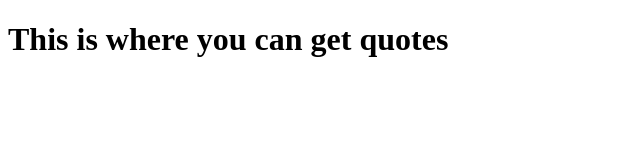
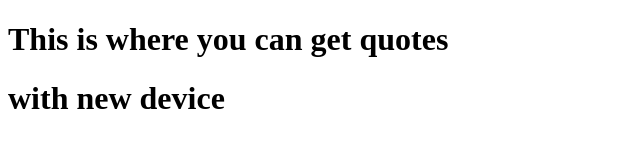
Before and after one commit to ahmad-m16/quotes, a plain HTML site: page index.html in a window 1280 px wide. Shown: the whole page, without its empty margins (0-640 px from the left). Drawn offline with Linux system fonts and the light colour scheme.

Commit message:
added from new device

```diff
--- a/index.html
+++ b/index.html
@@ -9,5 +9,6 @@
 </head>
 <body>
     <h1>This is where you can get quotes</h1>
+	<h1>with new device </h1>
 </body>
 </html>
```
